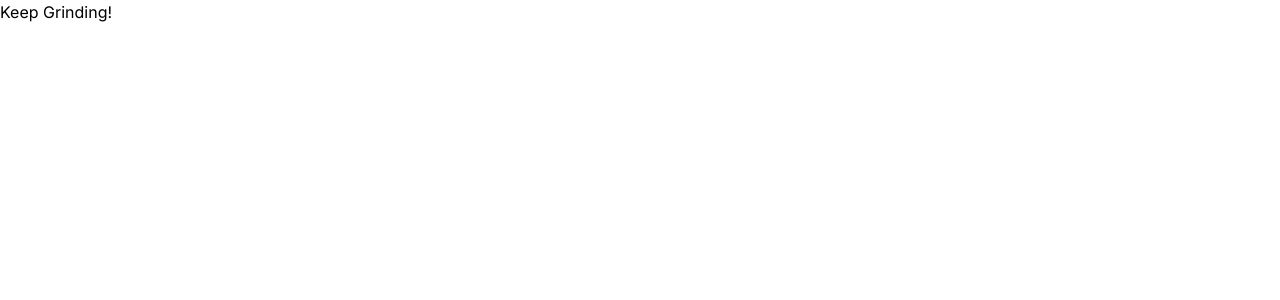
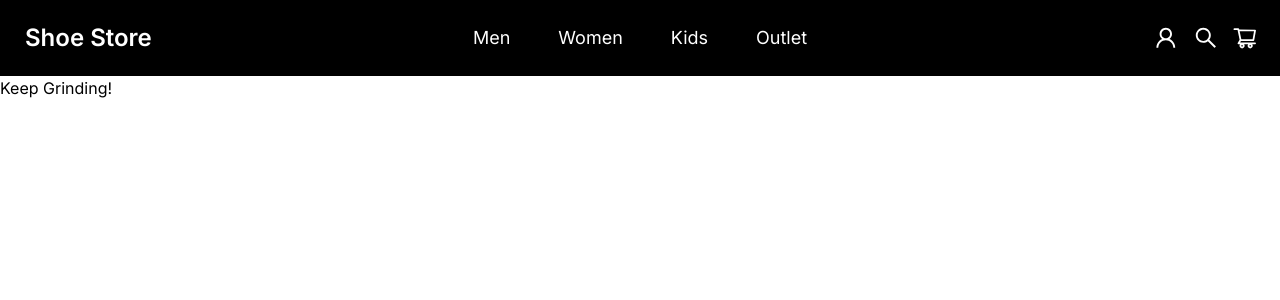
Before and after one commit to Joshlanuevo/Shoe-Store, a Next.js app: page / in a window 1280 px wide. Shown: the top 300 px of the page. Built offline with nearby package versions, Linux system fonts and the light colour scheme.

Commit message:
header-added

```diff
--- /dev/null
+++ b/src/app/components/Header.tsx
@@ -0,0 +1,56 @@
+import Link from "next/link";
+
+// icons
+import { AiOutlineUser, AiOutlineSearch, AiOutlineShoppingCart } from "react-icons/ai";
+
+const Header = () => {
+    return (
+        <div className="navbar bg-black text-base-100">
+        <div className="navbar-start">
+            <div className="dropdown">
+            <label tabIndex={0} className="btn btn-ghost lg:hidden">
+                <svg xmlns="http://www.w3.org/2000/svg" className="h-5 w-5" fill="none" viewBox="0 0 24 24" stroke="currentColor"><path strokeLinecap="round" strokeLinejoin="round" strokeWidth="2" d="M4 6h16M4 12h8m-8 6h16" /></svg>
+            </label>
+            <ul tabIndex={0} className="menu-lg dropdown-content mt-3 z-[1] p-2 shadow bg-black rounded-box w-52">
+                <li className="hover:bg-gray-800">
+                    <Link href="/collections/men" className="hover:text-white">Men</Link>
+                </li>
+                <li className="hover:bg-gray-800">
+                    <Link href="/collections/women" className="hover:text-white">Women</Link>
+                </li>
+                <li className="hover:bg-gray-800">
+                    <Link href="/collections/kids" className="hover:text-white">Kids</Link>
+                </li>
+                <li className="hover:bg-gray-800">
+                    <Link href="/collections/outlet" className="hover:text-white">Outlet</Link>
+                </li>
+            </ul>
+            </div>
+            <Link href="/" className="btn btn-ghost normal-case text-2xl">Shoe Store</Link>
+        </div>
+        <div className="navbar-center hidden lg:flex py-4">
+            <ul className="menu-horizontal text-lg">
+                <li className="hover-underline px-6">
+                    <Link href="/collections/men" className="hover:text-white">Men</Link>
+                </li>
+                <li className="hover-underline px-6">
+                    <Link href="/collections/women" className="hover:text-white">Women</Link>
+                </li>
+                <li className="hover-underline px-6">
+                    <Link href="/collections/kids" className="hover:text-white">Kids</Link>
+                </li>
+                <li className="hover-underline px-6">
+                    <Link href="/collections/outlet" className="hover:text-white">Outlet</Link>
+                </li>
+            </ul>
+        </div>
+        <div className="navbar-end">
+            <AiOutlineUser className="icons" />
+            <AiOutlineSearch className="icons" />
+            <AiOutlineShoppingCart className="icons" />
+        </div>
+        </div>
+    );
+}
+
+export default Header;
--- a/src/app/globals.css
+++ b/src/app/globals.css
@@ -19,3 +19,34 @@
 body {
   color: rgb(var(--foreground-rgb));
 }
+
+a:hover {
+  color: white;
+}
+
+.hover-underline {
+  text-decoration: none;
+  position: relative;
+  transition: all 0.3s ease;
+}
+
+.hover-underline:hover {
+  text-decoration: none;
+}
+
+.hover-underline:hover::before {
+  content: "";
+  position: absolute;
+  width: 100%;
+  height: 4px;
+  bottom: -23.5px;
+  left: 0;
+  background-color: red;
+}
+
+.icons {
+  font-size: 1.6rem;
+  margin-right: 14px;
+  color: 'white';
+  cursor: 'pointer';
+}
--- a/src/app/page.tsx
+++ b/src/app/page.tsx
@@ -1,6 +1,9 @@
+import Header from "./components/Header"
+
 export default function Home() {
   return (
     <div>
+      <Header />
       <h1>Keep Grinding!</h1>
     </div>
   )
--- a/tailwind.config.ts
+++ b/tailwind.config.ts
@@ -15,6 +15,6 @@
       },
     },
   },
-  plugins: [],
+  plugins: [require("daisyui")],
 }
 export default config
```
Also changed, not shown: package.json (+7 -5 lines), 1 other file (tests, documents, lock files or other folders).
